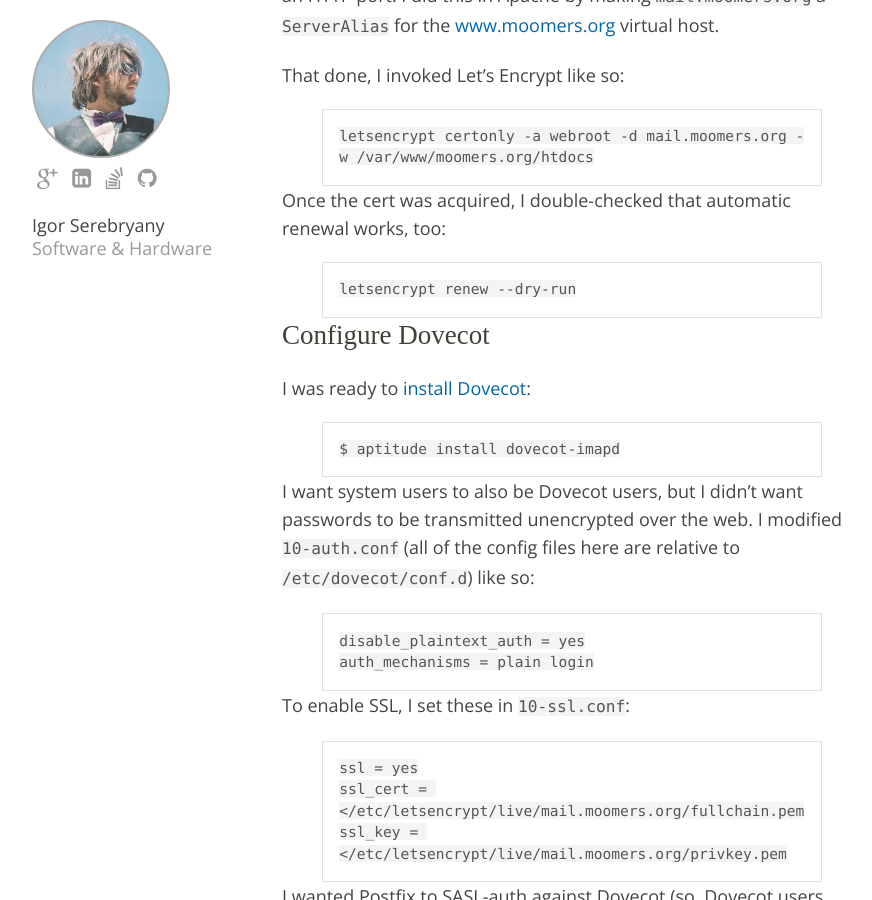
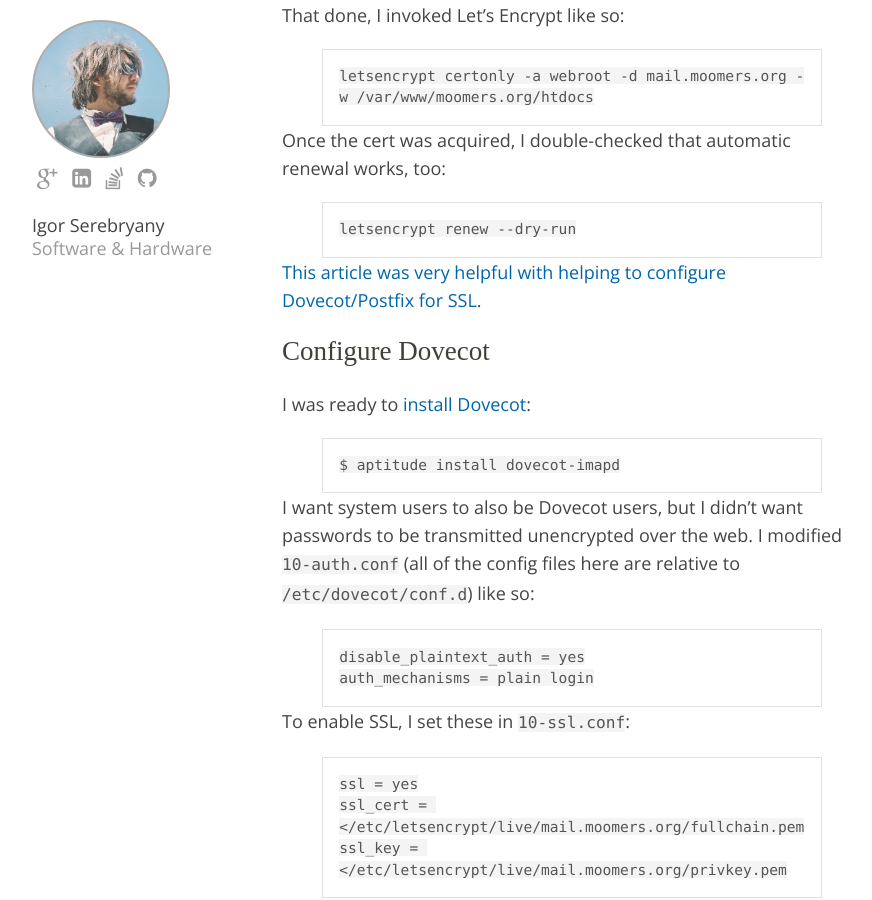
Before and after one commit to igor47/blog, a Jekyll site: the page built from _posts/2017-03-20-setting-up-imap.md, in a window 1280 px wide and 900 px high, scrolled down 2537 px. Shown: the whole window, without its empty margins (138-1010 px from the left). Built offline with Jekyll 4.4.1, drawn with Linux system fonts in a browser that asks for light colours; some web fonts are replaced; our own code applies the rules of GitHub Pages for plain Markdown files; some of the changed text lies outside the part shown.

Commit message:
imap: site a source

````diff
--- a/_posts/2017-03-20-setting-up-imap.md
+++ b/_posts/2017-03-20-setting-up-imap.md
@@ -8,7 +7,7 @@
 What's difficult is navigating the maze of confusing, overlapping email standards and options.
 Here's how I did my setup, but YMMV.
 
-## migrate existing mail
+## Migrate existing mail
 
 I decided to run [Dovecot](https://www.dovecot.org/) as an IMAP server.
 Dovecot has excellent documentation.
@@ -95,6 +94,8 @@
 ```
 letsencrypt renew --dry-run
 ```
+
+[This article was very helpful with helping to configure Dovecot/Postfix for SSL](https://ubuntu101.co.za/ssl/postfix-and-dovecot-on-ubuntu-with-a-lets-encrypt-ssl-certificate/).
 
 ## Configure Dovecot
 
````
Also changed, not shown: other parts of _posts/2017-03-20-setting-up-imap.md (+0 -1 lines).
